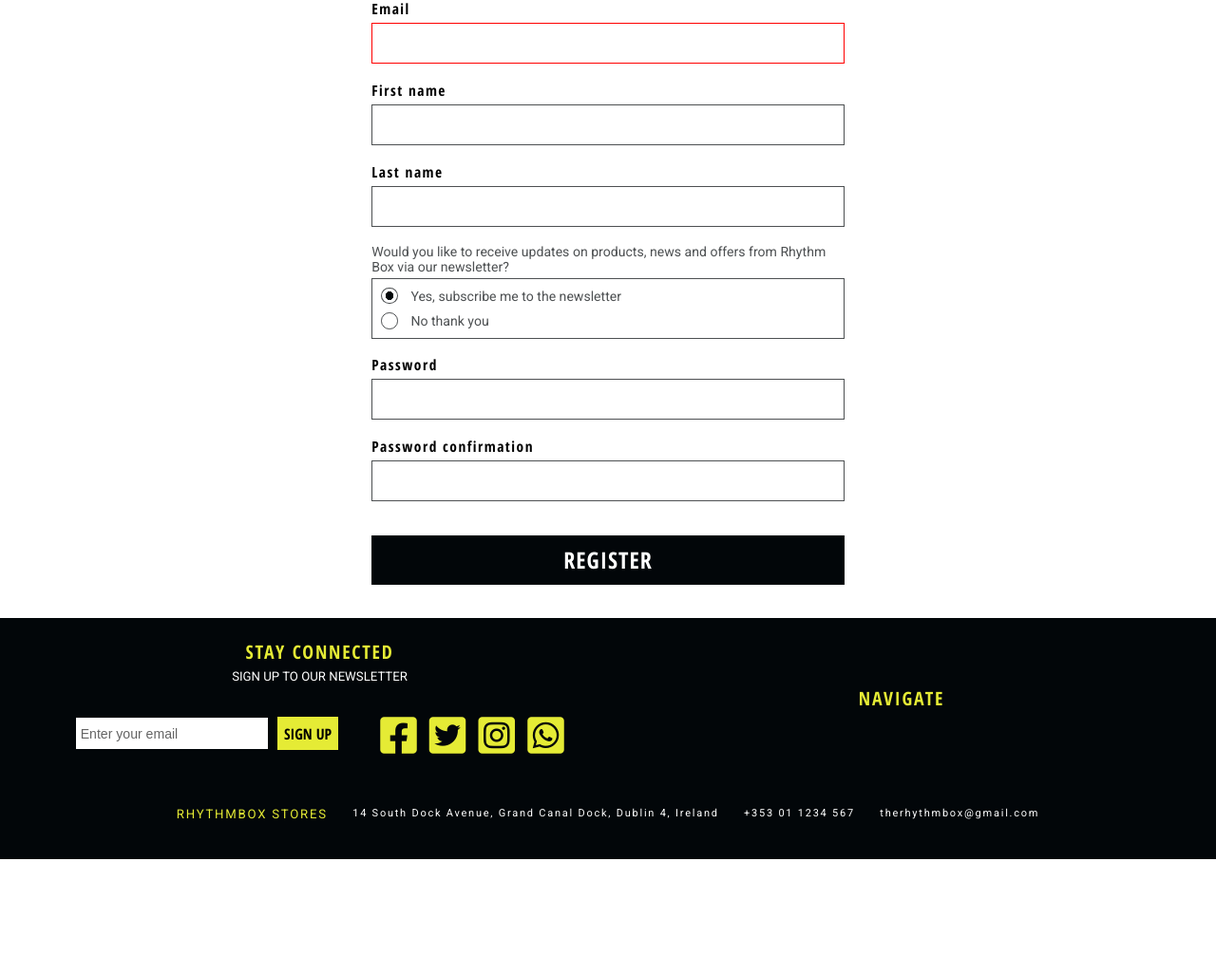
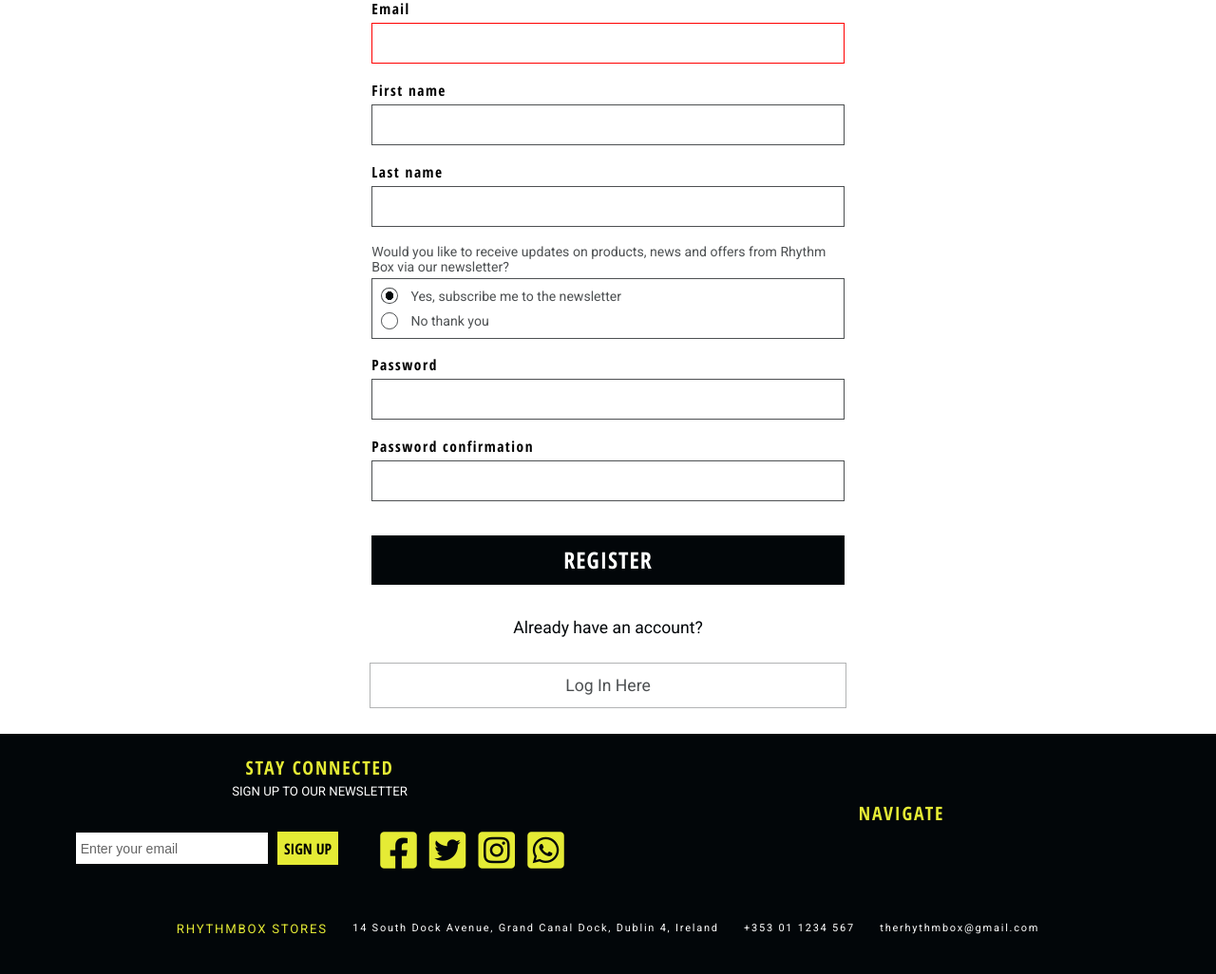
Before and after one commit to cjcon90/the_rhythm_box, a Django app: page /register/ in a window 1280 px wide. Shown: the part 158-1184 px from the top of the page at 95% size. Before the commit the page ends 1063 px from the top, so only its background shows below. Run offline with Django 3.2, Linux system fonts and the light colour scheme; data that the repository does not hold is empty; some libraries are stand-ins or nearby versions.

Commit message:
add redirects to register/login pages

```diff
--- a/accounts/templates/accounts/login.html
+++ b/accounts/templates/accounts/login.html
@@ -28,4 +28,8 @@
             <button type="submit" class="form__submit btn btn--black upper bold">Login</button>
         </fieldset>
     </form>
+    <div class="auth-redirect">
+        <p class="auth-redirect__text regular">Not yet registered?</p>
+        <a href="{% url 'register' %}" class="auth-redirect__btn btn btn--white dropdown-button regular">Sign Up Here</a>
+    </div>
 {% endblock content %}
--- a/accounts/templates/accounts/register.html
+++ b/accounts/templates/accounts/register.html
@@ -41,4 +41,8 @@
             <button type="submit" class="form__submit btn btn--black upper bold">Register</button>
         </fieldset>
     </form>
+        <div class="auth-redirect">
+        <p class="auth-redirect__text regular">Already have an account?</p>
+        <a href="{% url 'login' %}" class="auth-redirect__btn btn btn--white dropdown-button regular">Log In Here</a>
+    </div>
 {% endblock content %}
--- a/static/scss/pages/_account.scss
+++ b/static/scss/pages/_account.scss
@@ -9,7 +9,7 @@
     padding: 0 1rem;
     font-size: 1.6rem;
     @include respond(md) {
-      max-width: calc(60rem * .85);
+      max-width: calc(60rem * 0.85);
       gap: 5rem;
       justify-content: space-between;
       margin: auto;
@@ -91,3 +91,23 @@
     }
   }
 }
+
+.auth-redirect {
+  display: flex;
+  flex-direction: column;
+  gap: 3rem;
+  padding: 0 1.5rem 3rem 1.5rem;
+  text-align: center;
+  @include respond(md) {
+    max-width: 60rem;
+    margin: auto;
+  }
+  &__text {
+    font-size: 2rem;
+    color: $color-black;
+  }
+  &__btn {
+    font-size: 2rem;
+    padding: 1.5rem;
+  }
+}
```
Also changed, not shown: static/css/main.css.
